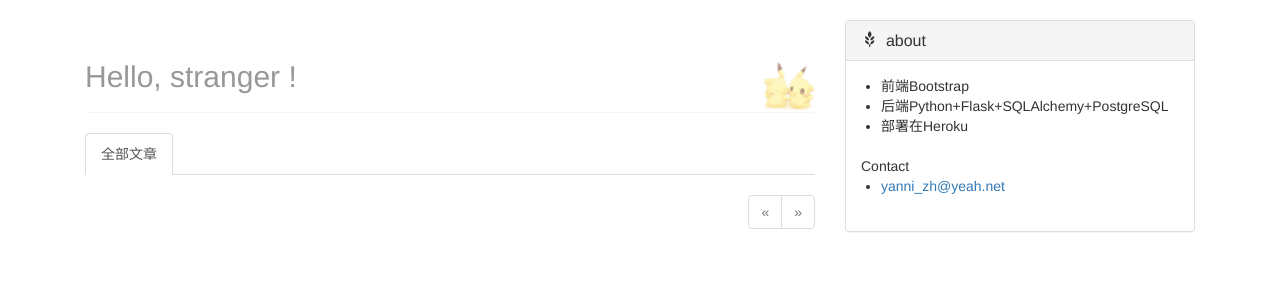
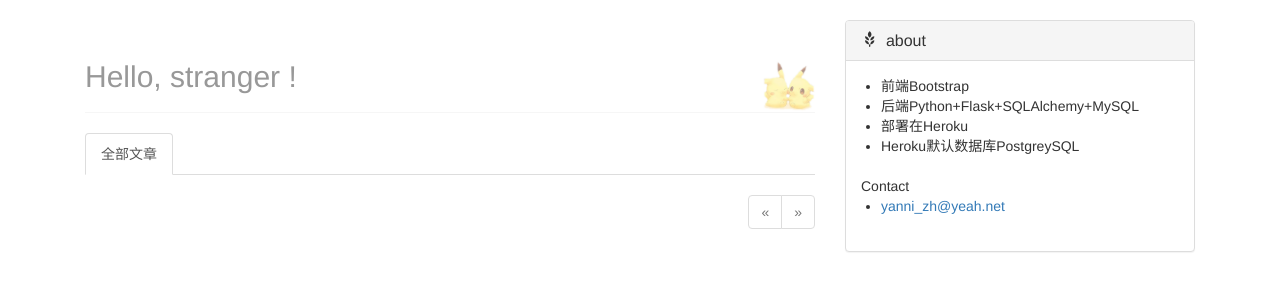
Before and after one commit to YennyQ/flaskweb, a Flask app: page / in a window 1280 px wide. Shown: the part 52-352 px from the top of the page. Run offline with Flask 2, Linux system fonts and the light colour scheme; data that the repository does not hold is empty; some libraries are stand-ins or nearby versions.

Commit message:
fix alembic database

```diff
--- a/app/templates/index.html
+++ b/app/templates/index.html
@@ -42,8 +42,9 @@
 	 	<div class="panel-body">
 	 		<ul class="list-group">
 	 			<li>前端Bootstrap</li>
-	 			<li>后端Python+Flask+SQLAlchemy+PostgreSQL</li>
+	 			<li>后端Python+Flask+SQLAlchemy+MySQL</li>
 	 			<li>部署在Heroku</li>
+	 			<li>Heroku默认数据库PostgreySQL</li>
 
 	 		</ul>
 	 		Contact
```
